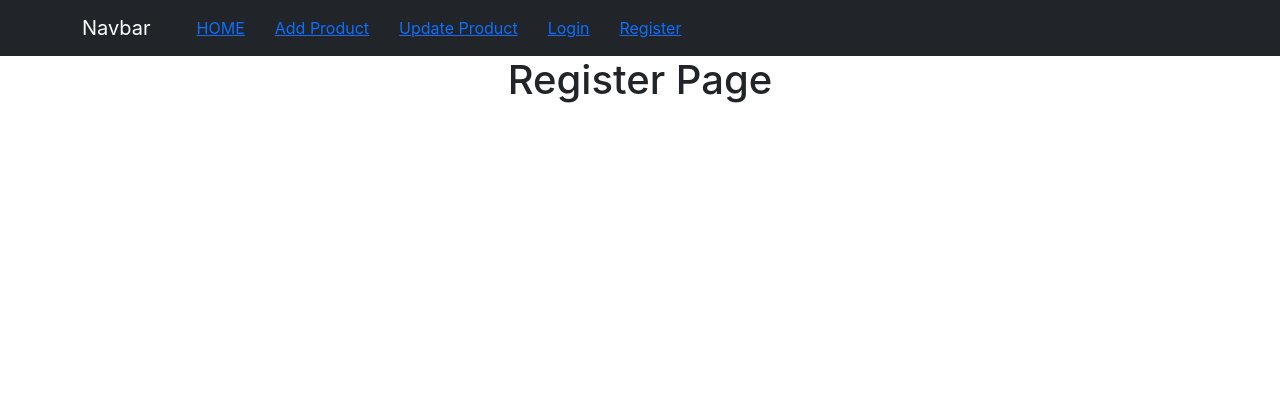
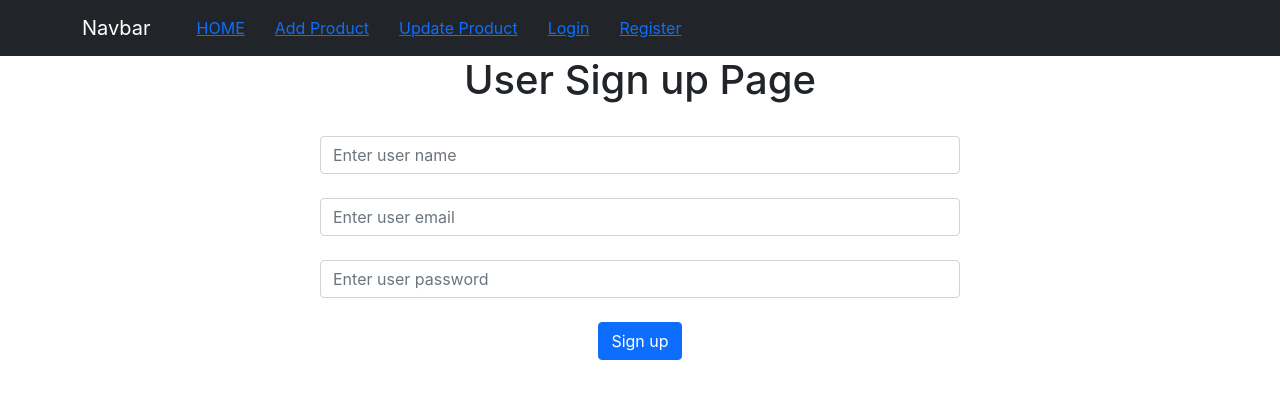
Before and after one commit to SanjuDeveloper/React-E-commerce, a React (Create React App) app: page /register in a window 1280 px wide. Shown: the top 398 px of the page. Built offline with nearby package versions, Linux system fonts and the light colour scheme.

Commit message:
Implement sign up api

```diff
--- a/src/Register.js
+++ b/src/Register.js
@@ -1,10 +1,39 @@
+import react,{useState} from 'react';
 function Register()
 {
+	const [name,setName]=useState("");
+	const [email,setemail]=useState("");
+	const [password,setPassword]=useState("");
+
+	async function signup()
+	{
+		let formValues = {name,email,password};
+		console.warn(formValues);
+		let result = await fetch("http://localhost:8000/api/register",{
+			method:"post",
+			headers:{
+				"content-type":"application/json",
+				"Accept":"Application/JSON"
+			},
+			body:JSON.stringify(formValues)
+		});
+		result=await result.json();
+		console.warn(result);
+	}
 	return(
+		<div className="col-sm-6 offset-sm-3">
+			<h1>User Sign up Page</h1>
+			<br />
+			<input type="text" onChange={(e)=>setName(e.target.value)} placeholder="Enter user name" className="form-control"></input>
+			<br />
+			<input type="text" onChange={(e)=>setemail(e.target.value)} placeholder="Enter user email" className="form-control"></input>
+			<br />
+			<input type="password" onChange={(e)=>setPassword(e.target.value)}  placeholder="Enter user password" className="form-control"></input>
+			<br />
+			<button onClick={signup} class="btn btn-primary">Sign up</button>
 
-		<>
-			<h1>Register Page</h1>
-		</>
+
+		</div>
 	)
 }
 export default Register
```
